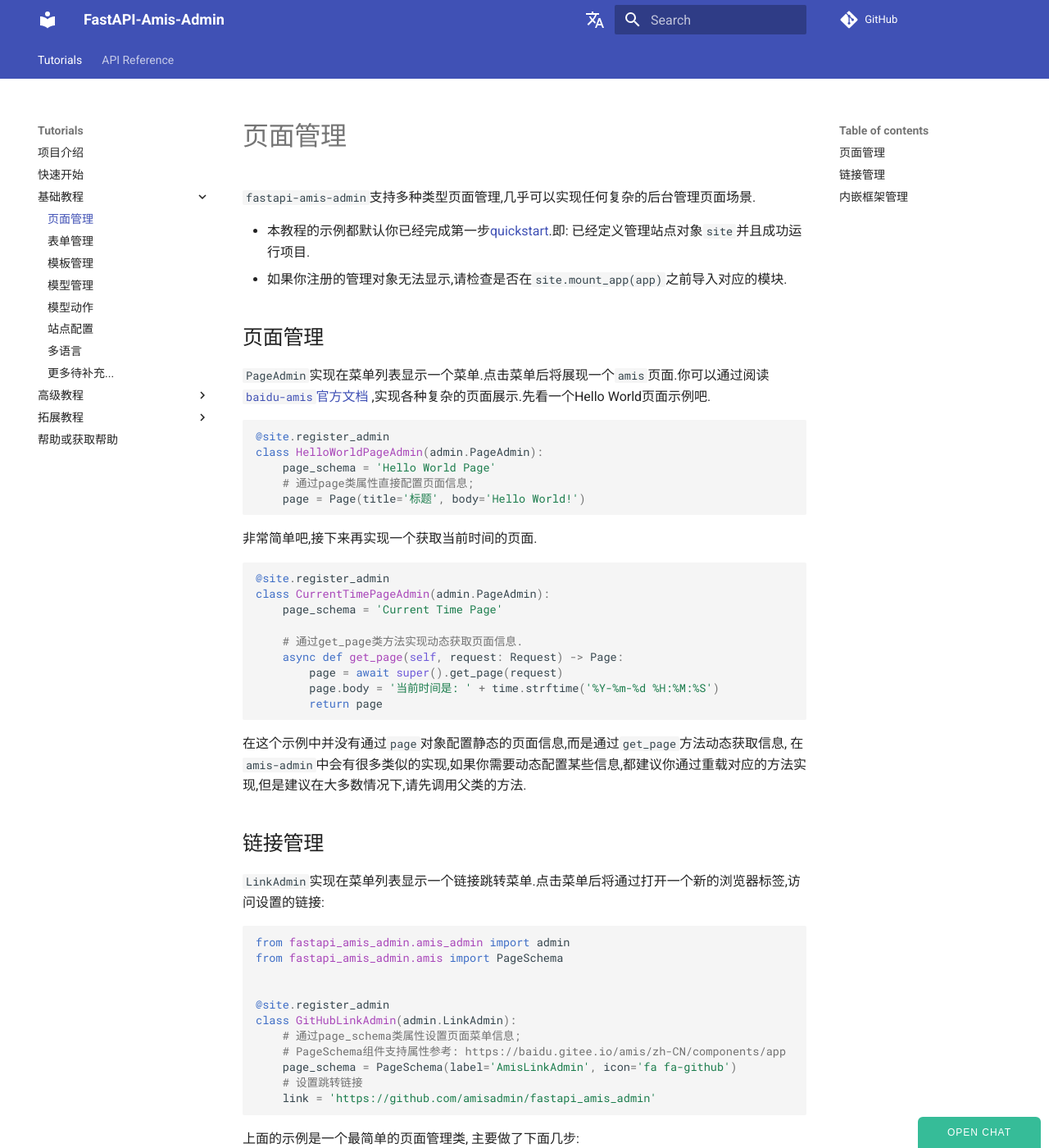
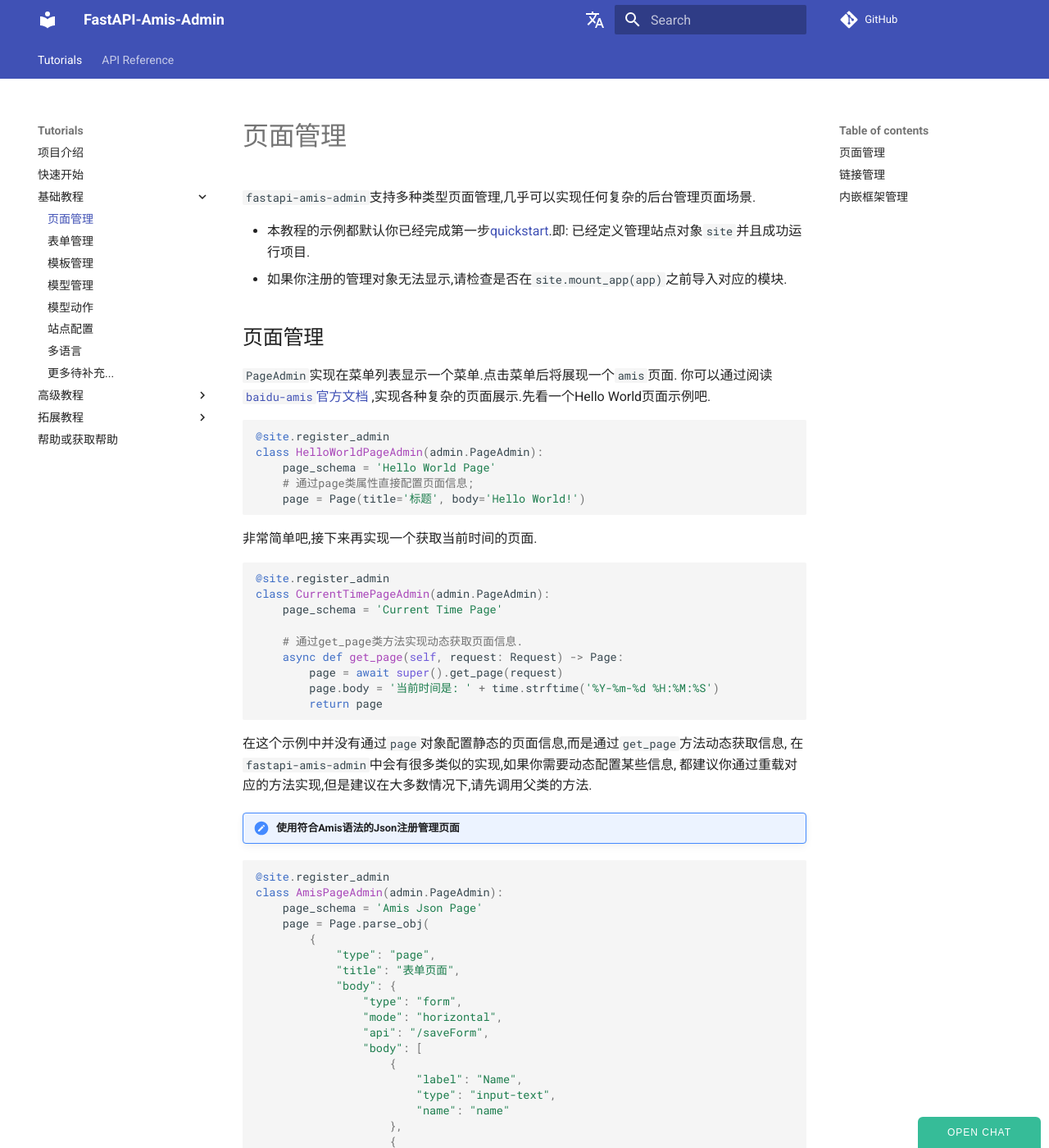
Before and after one commit to amisadmin/fastapi-amis-admin, an MkDocs documentation site: the page built from docs/zh/docs/tutorials/basic/PageAdmin.md, in a window 1280 px wide and 1400 px high. Shown: the whole window at 82% size. Built offline with MkDocs 1.6.1 and Material for MkDocs 9.7.7, drawn with Linux system fonts in a browser that asks for light colours; comment, search, counter and statistics services are not loaded; some of the changed text lies outside the part shown.

Commit message:
docs: 添加`PageAdmin`使用符合Amis语法的Json注册管理页面教程

````diff
--- a/docs/zh/docs/tutorials/basic/PageAdmin.md
+++ b/docs/zh/docs/tutorials/basic/PageAdmin.md
@@ -7,7 +7,8 @@
 
 ## 页面管理
 
-`PageAdmin`实现在菜单列表显示一个菜单.点击菜单后将展现一个`amis`页面.你可以通过阅读[`baidu-amis`官方文档](https://baidu.gitee.io/amis/zh-CN/components/page)
+`PageAdmin`实现在菜单列表显示一个菜单.点击菜单后将展现一个`amis`页面.
+你可以通过阅读[`baidu-amis`官方文档](https://baidu.gitee.io/amis/zh-CN/components/page)
 ,实现各种复杂的页面展示.先看一个Hello World页面示例吧.
 
 ```python
@@ -32,7 +33,40 @@
         return page
 ```
 
-在这个示例中并没有通过`page`对象配置静态的页面信息,而是通过`get_page`方法动态获取信息, 在`amis-admin`中会有很多类似的实现,如果你需要动态配置某些信息,都建议你通过重载对应的方法实现,但是建议在大多数情况下,请先调用父类的方法.
+在这个示例中并没有通过`page`对象配置静态的页面信息,而是通过`get_page`方法动态获取信息,
+在`fastapi-amis-admin`中会有很多类似的实现,如果你需要动态配置某些信息,
+都建议你通过重载对应的方法实现,但是建议在大多数情况下,请先调用父类的方法.
+
+!!! note annotate "使用符合Amis语法的Json注册管理页面"
+
+```python
+@site.register_admin
+class AmisPageAdmin(admin.PageAdmin):
+    page_schema = 'Amis Json Page'
+    page = Page.parse_obj(
+        {
+            "type": "page",
+            "title": "表单页面",
+            "body": {
+                "type": "form",
+                "mode": "horizontal",
+                "api": "/saveForm",
+                "body": [
+                    {
+                        "label": "Name",
+                        "type": "input-text",
+                        "name": "name"
+                    },
+                    {
+                        "label": "Email",
+                        "type": "input-email",
+                        "name": "email"
+                    }
+                ]
+            }
+        }
+    )
+```
 
 ## 链接管理
 
````
